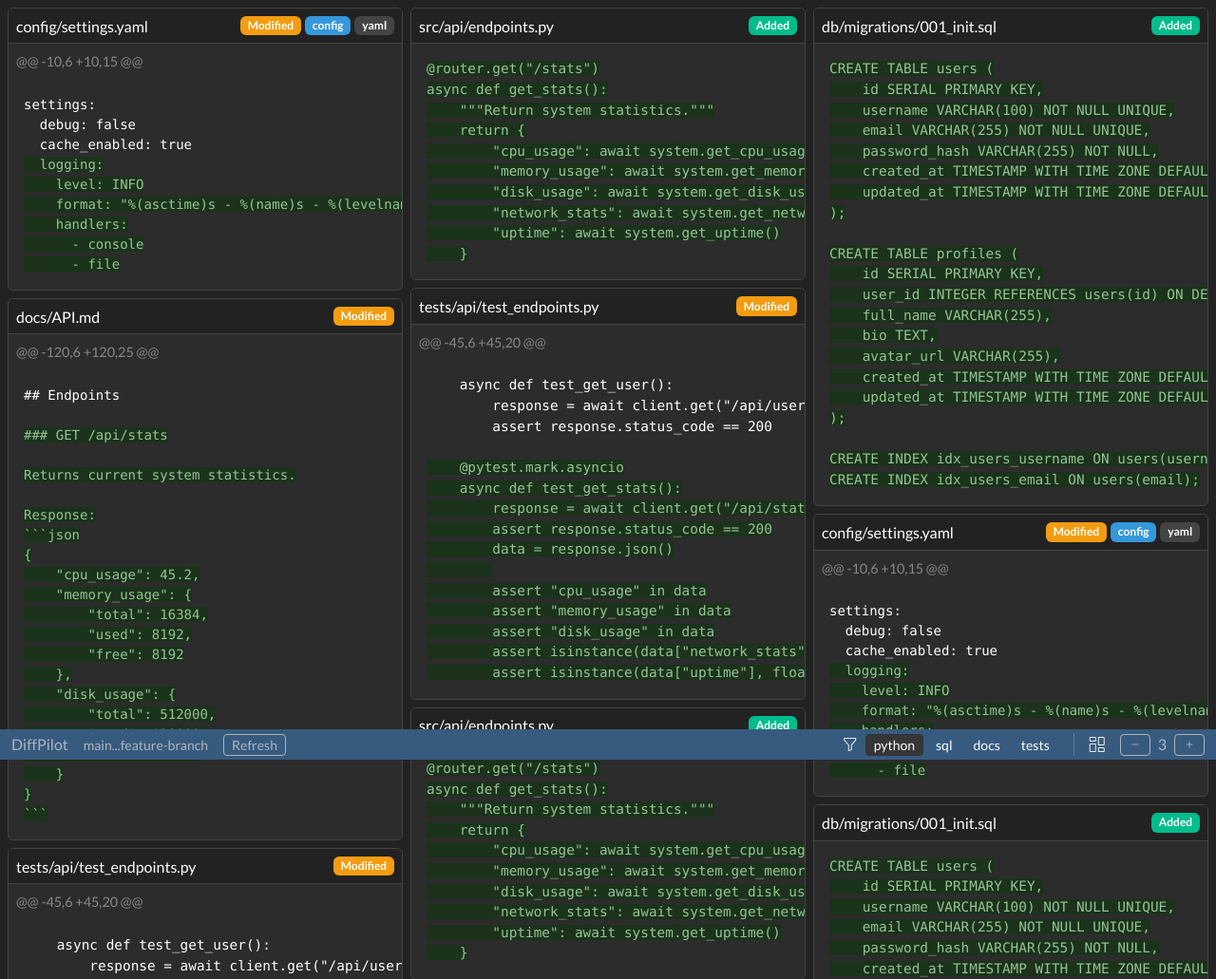
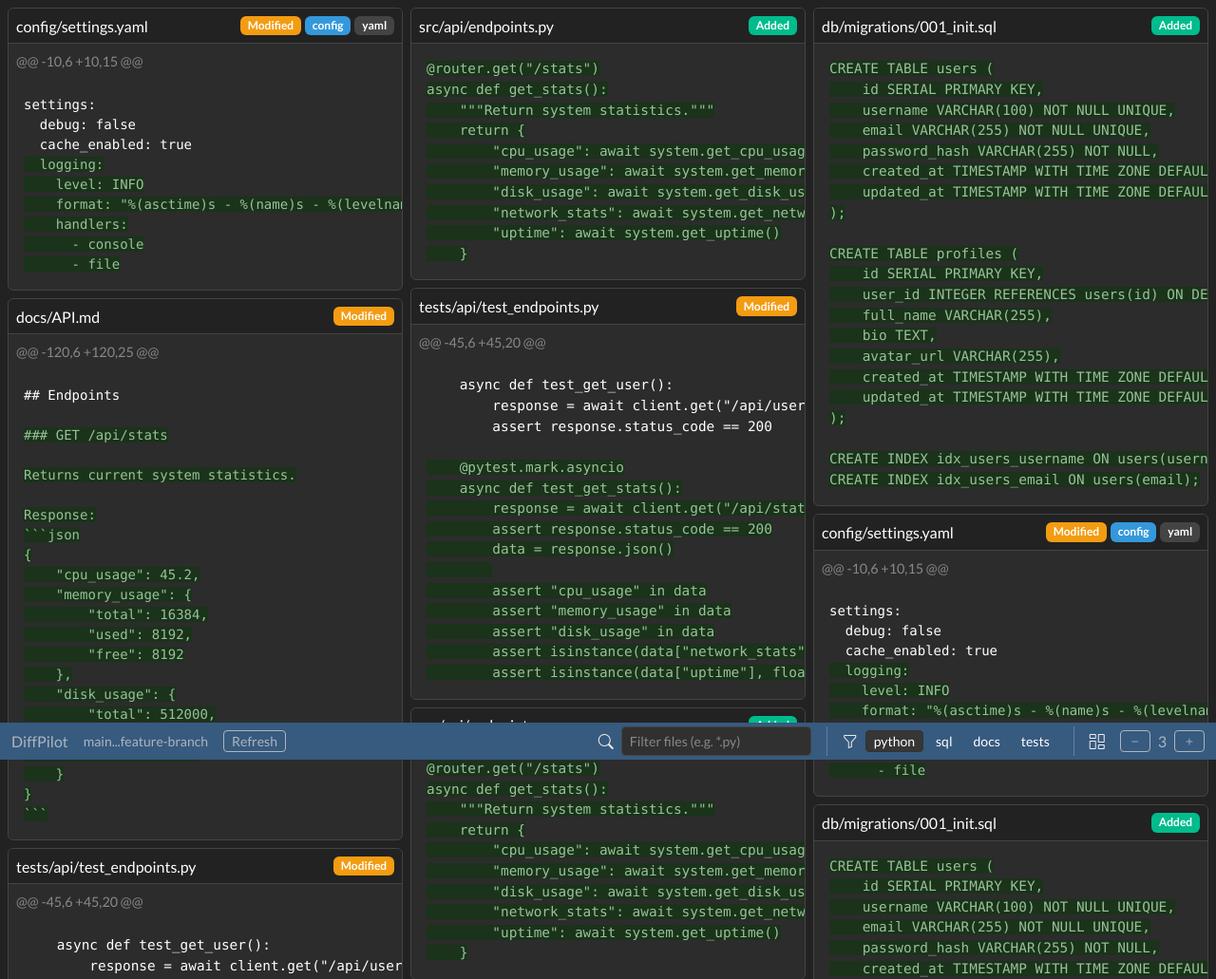
Before and after one commit to runekaagaard/diffpilot, a FastAPI app: page / in a window 1280 px wide. Shown: the top 1031 px of the page at 95% size. Run offline with FastAPI, Linux system fonts and the light colour scheme.

Commit message:
feat: Add search field in footer for file pattern filtering

```diff
--- a/diffpilot/templates/base.html
+++ b/diffpilot/templates/base.html
@@ -42,6 +42,12 @@
                 <div class="col-auto">
                     <div class="d-flex gap-3 align-items-center">
                         <div class="d-flex align-items-center gap-2">
+                            <i class="bi bi-search"></i>
+                            <input type="text" class="form-control form-control-sm bg-dark text-light border-secondary"
+                                   placeholder="Filter files (e.g. *.py)" style="width: 200px">
+                        </div>
+                        <div class="vr"></div>
+                        <div class="d-flex align-items-center gap-2">
                             <i class="bi bi-funnel"></i>
                             <div class="d-flex gap-1">
                                 <button class="btn btn-sm btn-secondary py-0 active">python</button>
```
